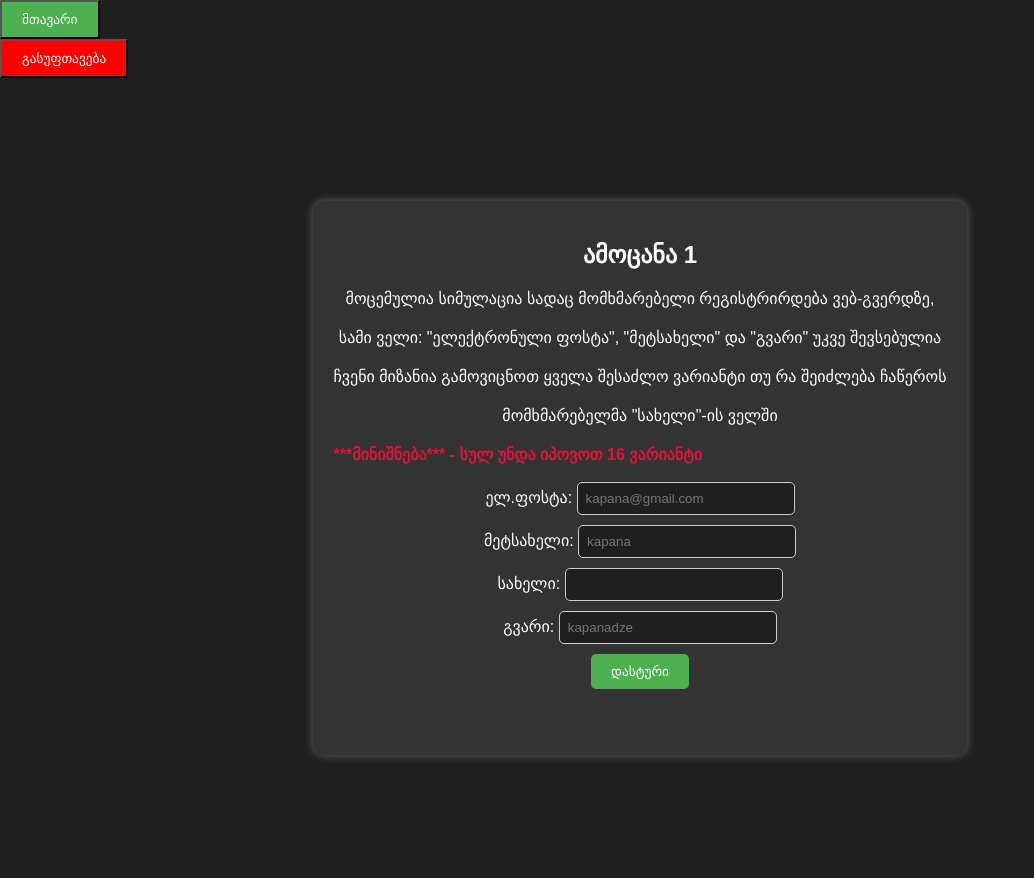
After one commit to BekaBitarashvili/CODEMAMA_Exercise, a Flask app: template templates/task1.html in a window 1280 px wide. The commit adds this page. Shown: the whole page, without its empty margins (0-1034 px from the left). Run offline with Flask 3, Linux system fonts and the light colour scheme; the template is opened without the code that fills it, so the values that code supplies are empty.

Commit message:
Task 1 Logic

```diff
--- /dev/null
+++ b/app.py
@@ -0,0 +1,43 @@
+from flask import Flask, render_template, request, jsonify
+
+app = Flask(__name__)
+
+messages = set()
+
+
+@app.route('/')
+def index():
+    return render_template('index.html')
+
+
+@app.route('/task1', methods=['POST', 'GET'])
+def task1():
+    global messages
+
+    if request.method == 'POST':
+        name = request.form['firstName']
+        message = validate_name(name)['message']
+
+        if message not in messages:
+            messages.add(message)
+
+    return render_template('task1.html', messages=messages)
+
+
+def validate_name(name):
+    if len(name) == 1 and name.isspace() == False:
+        return {'indicator': '16/1', 'message': 'Minimum value'}
+    elif len(name) == 0:
+        return {'indicator': '16/2', 'message': 'Empty value'}
+    elif name.isspace():
+        return {'indicator': '16/3', 'message': 'Space'}
+    elif ' ' in name:
+        return {'indicator': '16/4', 'message': 'Space in the middle'}
+    elif not all(char.isalpha() or char.isspace() for char in name):
+        return {'indicator': '16/5', 'message': 'Other chars then alphabetic'}
+    else:
+        return {'indicator': 'unknown', 'message': 'Unknown error'}
+
+
+if __name__ == '__main__':
+    app.run(debug=True)
--- a/styles.css
+++ b/static/styles.css
@@ -124,3 +124,4 @@ body {
     border-color: transparent;
   }
 }
+/* TASK 1 MESSAGE */
--- /dev/null
+++ b/templates/task1.html
@@ -0,0 +1,60 @@
+<!DOCTYPE html>
+<html lang="en">
+<head>
+    <meta charset="UTF-8">
+    <meta name="viewport" content="width=device-width, initial-scale=1.0">
+    <title>Task 1</title>
+    <link rel="stylesheet" href="../static/styles.css">
+</head>
+<body>
+<form action="/" method="GET">
+    <button type="submit" style="padding: 10px 20px; background-color: #4CAF50; color: white">მთავარი</button>
+</form>
+<form action="/clear_options" method="POST">
+    <button type="submit" style="padding: 10px 20px; background-color: red; color: white">გასუფთავება</button>
+</form>
+<div class="container">
+    <div class="task">
+        <h2>ამოცანა 1</h2>
+        <p>მოცემულია სიმულაცია სადაც მომხმარებელი რეგისტრირდება ვებ-გვერდზე,</p>
+        <p>სამი ველი: "ელექტრონული ფოსტა", "მეტსახელი" და "გვარი" უკვე შევსებულია</p>
+        <p>ჩვენი მიზანია გამოვიცნოთ ყველა შესაძლო ვარიანტი თუ რა შეიძლება ჩაწეროს</p>
+        <p>მომხმარებელმა "სახელი"-ის ველში </p>
+        <strong style="color: crimson">***მინიშნება*** - სულ უნდა იპოვოთ 16 ვარიანტი</strong>
+        <br>
+        <br>
+        <form id="taskForm" action="/task1" method="post">
+            <div>
+                <label for="email">ელ.ფოსტა:</label>
+                <input type="email" id="email" placeholder="kapana@gmail.com" disabled>
+            </div>
+            <div>
+                <label for="surname">მეტსახელი:</label>
+                <input type="text" id="surname" placeholder="kapana" disabled>
+            </div>
+            <div>
+                <label for="firstName">სახელი:</label>
+                <input type="text" id="firstName" name="firstName">
+            </div>
+            <div>
+                <label for="lastName">გვარი:</label>
+                <input type="text" id="lastName" placeholder="kapanadze" disabled>
+            </div>
+            <button type="submit">დასტური</button>
+        </form>
+        <br>
+        <br>
+        <div id="messages">
+            {% for message in messages %}
+                <div>{{ messages }}</div>
+            {% endfor %}
+        </div>
+    </div>
+</div>
+
+</body>
+</html>
+
+
+
+<!--    // ყოჩაღ შენ იპოვე ტექსტი: 'I love testing' ეს ტექსტი დააკოპირე და ჩაწერე სახელის ველში-->
```
Also changed, not shown: task1.html (deleted, +0 -44 lines), templates/index.html (renamed from index.html, +5 -4 lines), static/script.js (renamed from script.js).
